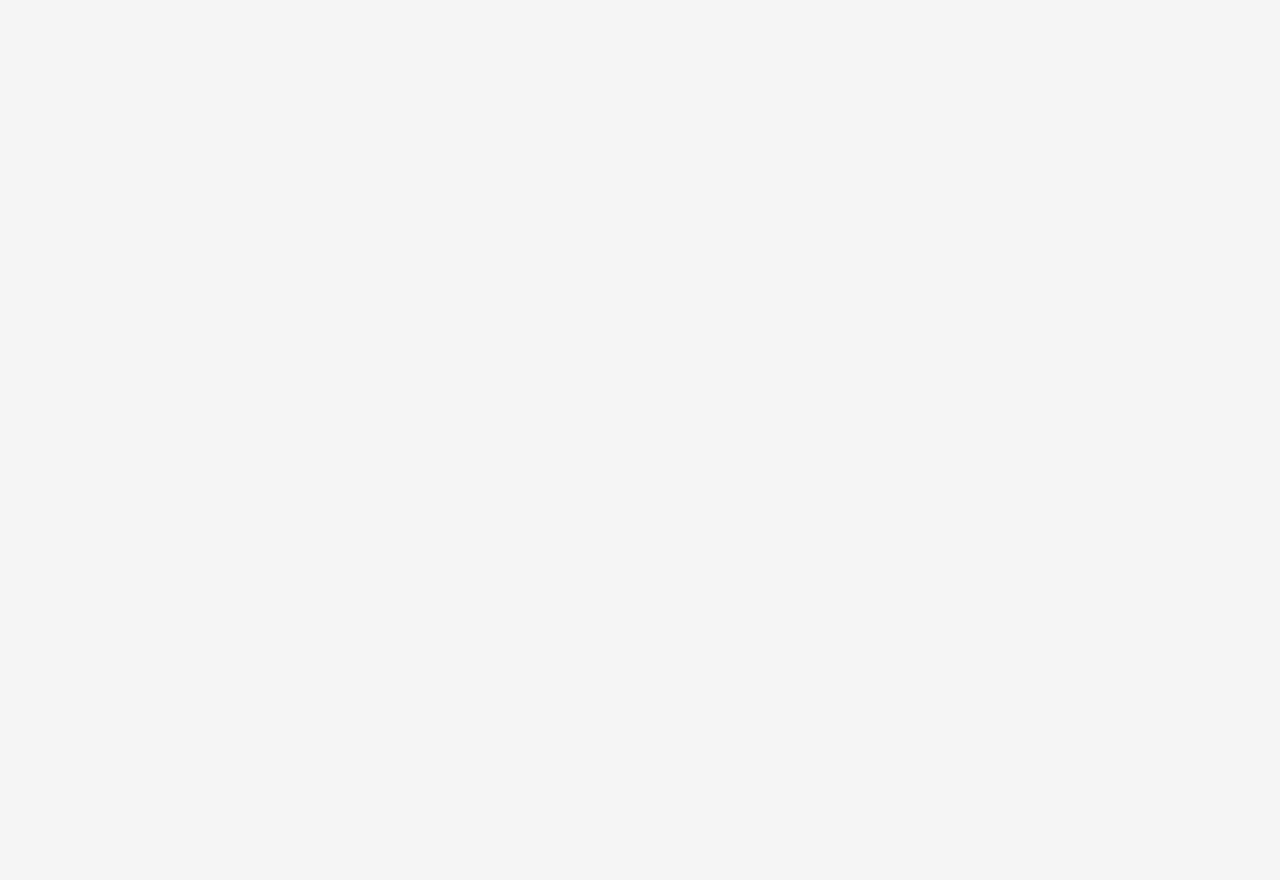
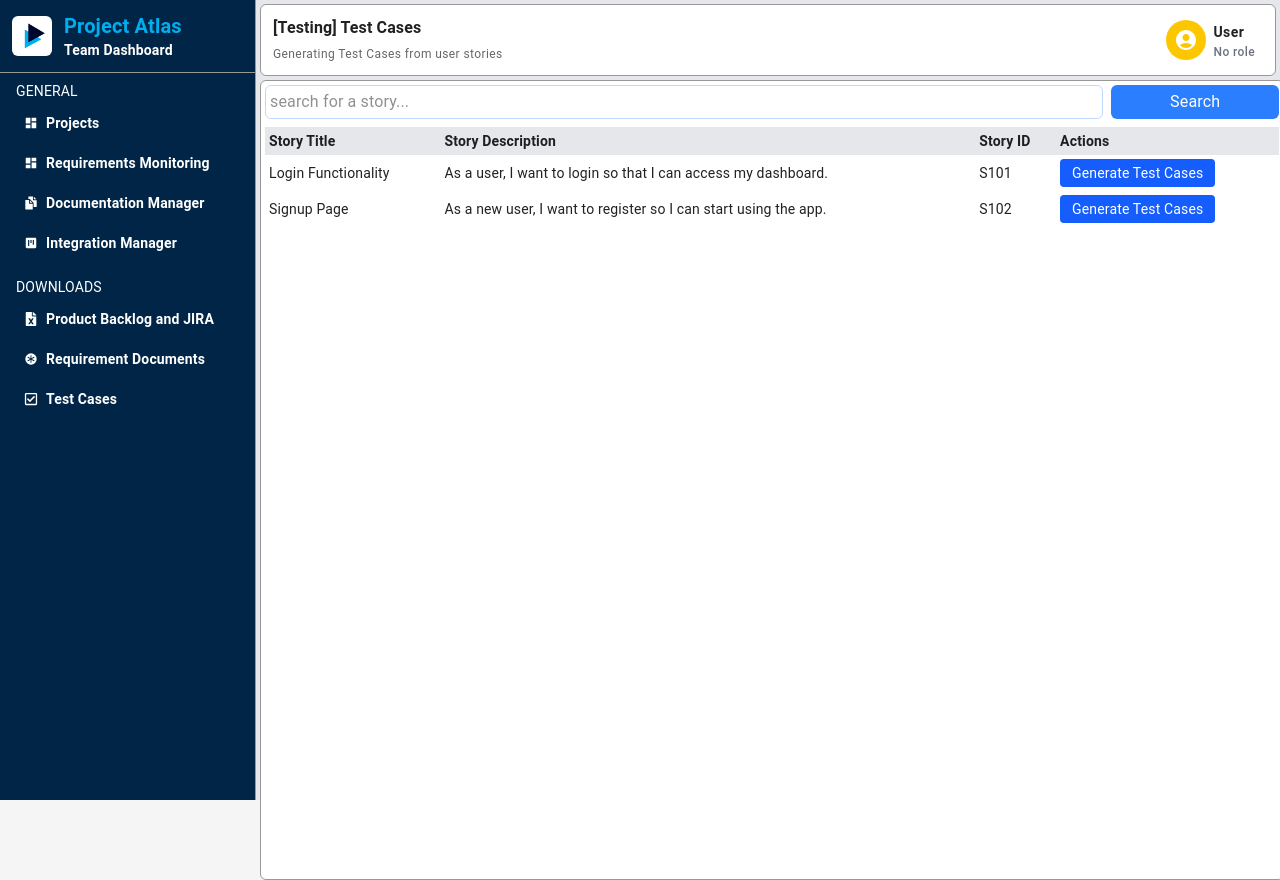
Before and after one commit to Suraj-Chavan1/Project-Atlas, a React (Vite) app in the folder Frontend/ProjectAtlas/: page /test in a window 1280 px wide. Before the commit this address had no page. Before the commit the page ends 800 px from the top, so only its background shows below. Built offline with nearby package versions, Linux system fonts and the light colour scheme.

Commit message:
test cases page

```diff
--- a/Frontend/ProjectAtlas/src/App.jsx
+++ b/Frontend/ProjectAtlas/src/App.jsx
@@ -14,6 +14,7 @@ import AIRequirementsPage from './pages/AIRequirementsPage'
 import SingleProjectPage from './pages/SingleProjectPage'
 import RequirementsPage from './pages/RequirementsPage'
 import HomePage2 from './pages/HomePage2'
+import Test from './components/Test'
 
 function App() {
 
@@ -81,7 +82,14 @@ function App() {
               <AIRequirementsPage />
             </ProtectedRoute>
           } />
-        </Routes>
+
+          <Route path="/test" element={
+            <Test />
+          } />
+          </Routes>
+
+
+
       </BrowserRouter>
     </UserProvider>
   )
--- /dev/null
+++ b/Frontend/ProjectAtlas/src/components/Test.jsx
@@ -0,0 +1,203 @@
+import React, { useState } from 'react'
+import Sidebar from './Sidebar'
+import SingleProjectMain from './SingleProjectMain'
+import NavbarDB from './NavbarDB'
+import { Prism as SyntaxHighlighter } from 'react-syntax-highlighter';
+import { vscDarkPlus } from 'react-syntax-highlighter/dist/esm/styles/prism';
+
+
+const initialCode = `
+import pytest
+from my_module import add
+
+def test_add_positive_numbers():
+    assert add(2, 3) == 5
+
+def test_add_negative_numbers():
+    assert add(-1, -1) == -2
+
+def test_add_zero():
+    assert add(0, 0) == 0
+`;
+
+const stories = [
+  {
+    id: 'S101',
+    title: 'Login Functionality',
+    description: 'As a user, I want to login so that I can access my dashboard.'
+  },
+  {
+    id: 'S102',
+    title: 'Signup Page',
+    description: 'As a new user, I want to register so I can start using the app.'
+  }
+];
+
+const Test = () => {
+  const [showTable, setShowTable] = useState(true);
+  const [showOneStory, setShowOneStory] = useState(false);
+  const [code, setCode] = useState(initialCode);
+  const [isEditing, setIsEditing] = useState(false);
+  const [isEditingWithContext, setIsEditingWithContext] = useState(false);
+  const [additionalText, setAdditionalText] = useState('');
+
+  const handleEditToggle = () => setIsEditing(!isEditing);
+
+  const handleEditWithContextToggle = () => setIsEditingWithContext(!isEditingWithContext);
+
+  const handlePushToGitHub = () => {
+    // Stub: replace with GitHub API logic
+    console.log('Pushing to GitHub:\n', code);
+    alert('Code pushed to GitHub! (stubbed)');
+  };
+
+  const handleGenerateTestCases = () => {
+    // Placeholder for generating test cases
+    alert('Generating test cases for:\n' + additionalText);
+  };
+
+
+  function handleStoryClick() {
+    setShowOneStory(true);
+    setShowTable(false);
+  }
+
+  function handleStoryClose() {
+    setShowOneStory(false);
+    setShowTable(true);
+  }
+  return (
+    <div className='w-full flex justify-center'>
+      <Sidebar />
+      <div className='w-4/5 h-screen bg-gray-200'>
+          <NavbarDB title={"[Testing] Test Cases"} byline={"Generating Test Cases from user stories"}/>
+
+          {showTable &&
+            <div className='w-full h-full bg-white m-1 rounded-md border border-[#989898]'>
+
+              <div className='flex justify-between'>
+                <input type='text' placeholder='search for a story...' className='p-1 bg-white m-1 w-5/6 border border-blue-200 rounded-md' />
+                <button className='p-1 bg-blue-500 w-1/6 text-white m-1 rounded-md'>Search</button>
+              </div>
+
+              <div className="m-1">
+            <table className="text-sm min-w-full rounded">
+        <thead>
+          <tr className="bg-gray-200 text-left">
+            <th className="p-1 ">Story Title</th>
+            <th className="p-1 ">Story Description</th>
+            <th className="p-1 ">Story ID</th>
+            <th className="p-1 ">Actions</th>
+          </tr>
+        </thead>
+        <tbody>
+          {stories.map((story) => (
+            <tr key={story.id} className="">
+              <td className="p-1 "><button onClick={()=>handleStoryClick()}className='cursor-pointer hover:underline'>{story.title}</button></td>
+              <td className="p-1 ">{story.description}</td>
+              <td className="p-1 ">{story.id}</td>
+              <td className="p-1 ">
+                <button
+                  onClick={() => handleGenerate(story)}
+                  className="bg-blue-600 text-white px-3 py-1 rounded hover:bg-blue-700"
+                >
+                  Generate Test Cases
+                </button>
+              </td>
+            </tr>
+          ))}
+        </tbody>
+      </table>
+    </div>
+
+            </div>
+          }
+
+          {showOneStory &&<div className='flex w-full h-full bg-white m-1 rounded-md border border-[#989898]'>
+            <div className='bg-white m-1 border-r border-[#989898] w-1/2 h-full flex flex-col p-1'>
+            <button onClick={()=> handleStoryClose()} className='text-left bg-blue-300 text-black p-1 m-1 rounded-md w-1/6'>Back</button>
+            <div className='flex justify-between'>
+              <div className='text-2xl font-bold'>Story Title</div>
+              <button className='bg-blue-500 p-1 m-1 text-white text-sm rounded-md'>Generate Test Cases</button>
+              </div>
+              <div className='flex justify-start gap-2 items-center'>
+                <div className='text-sm text-gray-700'>Story ID: SCRUM 69</div>
+                <div className='text-sm text-black bg-green-400 p-1 rounded-md'>Test Cases Generated</div>
+              </div>
+
+              <div className='my-2'>
+                <strong>User Story:</strong>
+                  As a project manager, I want to generate test cases from user stories, so that I can ensure all scenarios are validated during development.
+              </div>
+            </div>
+
+            <div className="bg-white m-1 border-r border-[#989898] w-1/2 h-full flex flex-col p-2 space-y-2">
+      <div className="flex w-full justify-between items-center">
+        <h2 className="text-lg font-semibold">Sample Pytest File</h2>
+
+        <div className='flex justify-center gap-1'>
+          <button
+            onClick={handleEditToggle}
+            className="text-sm bg-yellow-400 hover:bg-yellow-500 text-black px-1 py-1 rounded"
+          >
+            {isEditing ? 'View' : 'Edit'}
+          </button>
+          <button
+            onClick={handleEditWithContextToggle}
+            className="bg-blue-600 hover:bg-blue-700 text-white px-3 py-1 rounded"
+          >
+            {isEditingWithContext ? 'Stop Editing with Context' : 'Edit with Context'}
+          </button>
+          <button
+            onClick={handlePushToGitHub}
+            className="bg-green-600 hover:bg-green-700 text-white px-3 py-1 rounded"
+          >
+            Push GitHub
+          </button>
+        </div>
+      </div>
+
+      {isEditingWithContext ? (
+        <>
+          <textarea
+            className="w-full h-full border border-gray-300 rounded p-2 font-mono text-sm"
+            value={code}
+            onChange={(e) => setCode(e.target.value)}
+          />
+          <div className="mt-2">
+            <textarea
+              className="w-full h-16 border border-gray-300 rounded p-2"
+              placeholder="Add context for test case generation..."
+              value={additionalText}
+              onChange={(e) => setAdditionalText(e.target.value)}
+            />
+            <button
+              onClick={handleGenerateTestCases}
+              className="mt-2 bg-purple-600 hover:bg-purple-700 text-white px-4 py-2 rounded"
+            >
+              Generate
+            </button>
+          </div>
+        </>
+      ) : isEditing ? (
+        <textarea
+          className="w-full h-full border border-gray-300 rounded p-2 font-mono text-sm"
+          value={code}
+          onChange={(e) => setCode(e.target.value)}
+        />
+      ) : (
+        <SyntaxHighlighter language="python" style={vscDarkPlus}>
+          {code}
+        </SyntaxHighlighter>
+      )}
+    </div>
+          </div>
+
+          }
+
+      </div>
+    </div>
+  )
+}
+
+export default Test
```
